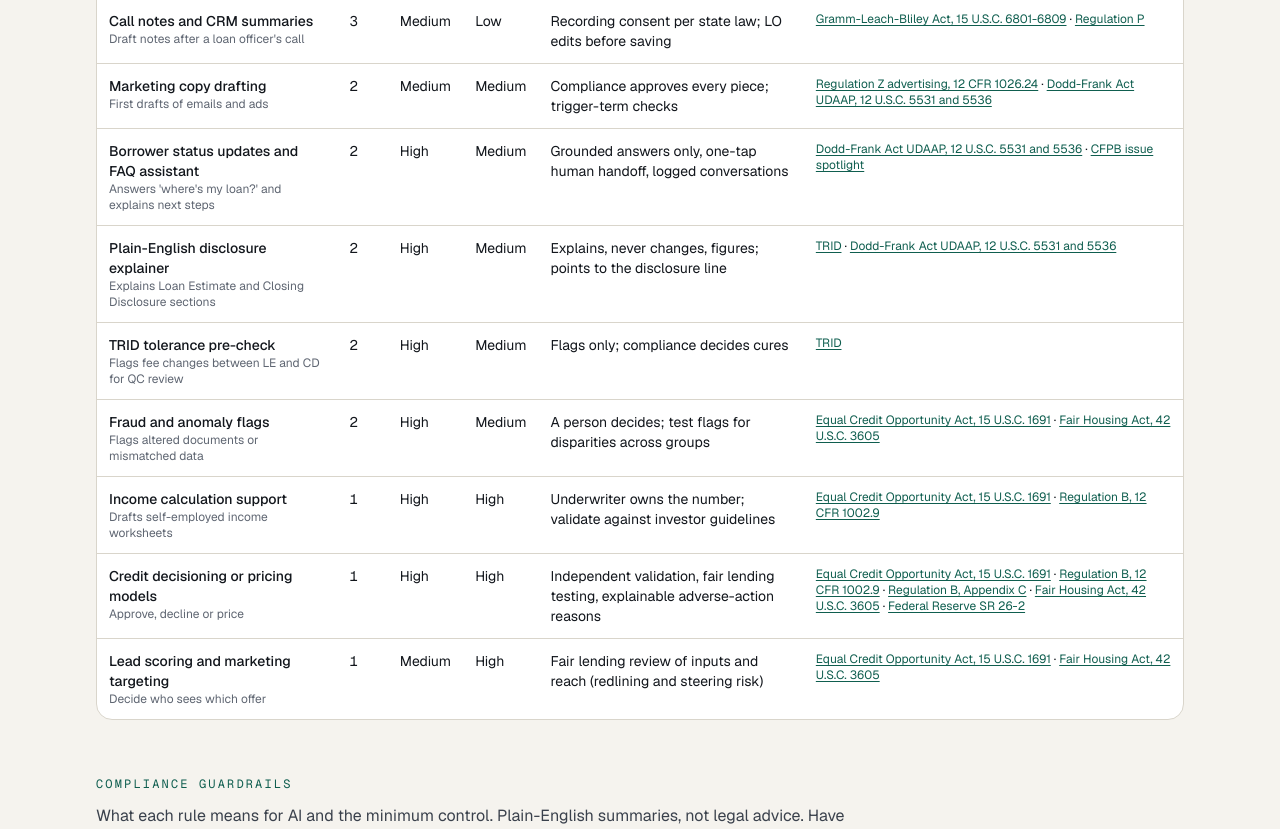
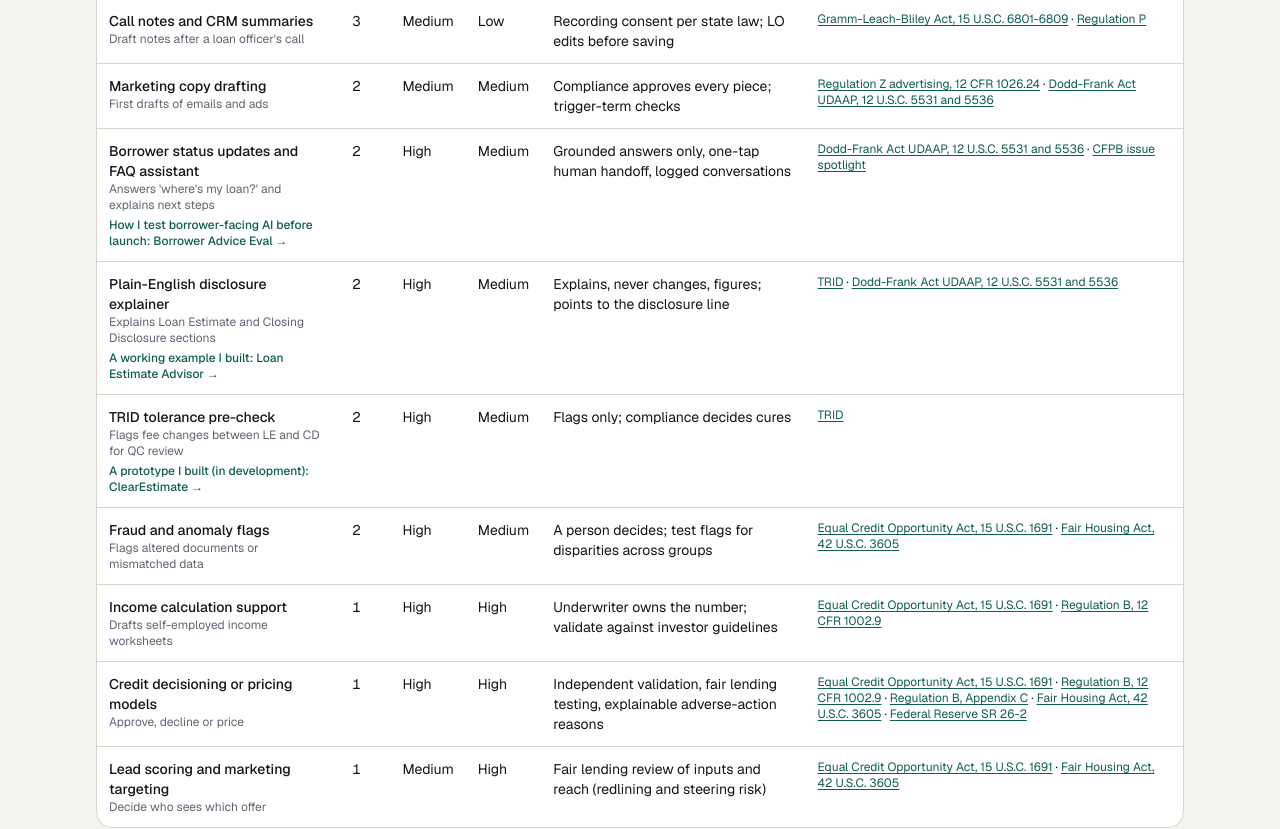
Before and after one commit to XBitcoinBytes/shaun-barry-portfolio, a Next.js app: page /lender-ai-roadmap in a window 1280 px wide. Shown: the part 1740-2569 px from the top of the page. Built offline with nearby package versions, Linux system fonts and the light colour scheme.

Commit message:
Roadmap: proof links in the use-case table; correct scroll-region labels

```diff
--- a/src/app/lender-ai-roadmap/page.tsx
+++ b/src/app/lender-ai-roadmap/page.tsx
@@ -103,13 +103,13 @@ export default function LenderAiRoadmapPage() {
           <section id="use-cases" aria-labelledby="uc-h" className="mt-14 scroll-mt-28">
             <Kicker id="uc-h">Use cases ranked by value and risk</Kicker>
             <p className="mt-3 max-w-3xl text-ink-2">Ratings are my judgment for a typical lender, not measured results. Tier 3 is where to start; Tier 1 needs full model risk and fair lending controls.</p>
-            <div className="mt-5 overflow-x-auto rounded-2xl border border-line bg-white" tabIndex={0} role="region" aria-label="Build, buy or partner table (scrolls sideways)">
+            <div className="mt-5 overflow-x-auto rounded-2xl border border-line bg-white" tabIndex={0} role="region" aria-label="Use cases table (scrolls sideways)">
               <table className="w-full min-w-[760px] text-left text-sm">
                 <thead className="border-b border-line bg-paper/60"><tr><th className="p-3">Use case</th><th className="p-3">Tier</th><th className="p-3">Value</th><th className="p-3">Risk</th><th className="p-3">Minimum controls</th><th className="p-3">Rules</th></tr></thead>
                 <tbody>
                   {[...useCases].sort((a, b) => b.tier - a.tier).map((u) => (
                     <tr key={u.name} className="border-b border-line align-top last:border-0">
-                      <td className="p-3"><span className="font-medium">{u.name}</span><span className="block text-xs text-muted">{u.example}</span></td>
+                      <td className="p-3"><span className="font-medium">{u.name}</span><span className="block text-xs text-muted">{u.example}</span>{u.proof ? <a href={u.proof.href} className="mt-1 block text-xs font-medium text-accent underline-offset-4 hover:underline">{u.proof.label} →</a> : null}</td>
                       <td className="p-3 font-mono">{u.tier}</td><td className="p-3">{u.value}</td><td className="p-3">{u.risk}</td>
                       <td className="p-3">{u.controls}</td><td className="p-3"><Cites ids={u.rules} /></td>
                     </tr>
@@ -137,7 +137,7 @@ export default function LenderAiRoadmapPage() {
 
           <section aria-labelledby="bb-h" className="mt-14">
             <Kicker id="bb-h">Build, buy or configure</Kicker>
-            <div className="mt-5 overflow-x-auto rounded-2xl border border-line bg-white" tabIndex={0} role="region" aria-label="Compliance guardrails table (scrolls sideways)">
+            <div className="mt-5 overflow-x-auto rounded-2xl border border-line bg-white" tabIndex={0} role="region" aria-label="Build, buy or configure table (scrolls sideways)">
               <table className="w-full min-w-[640px] text-left text-sm">
                 <thead className="border-b border-line bg-paper/60"><tr><th className="p-3">Option</th><th className="p-3">When it fits</th><th className="p-3">What you take on</th><th className="p-3">Typical pick</th></tr></thead>
                 <tbody>{buildBuy.map((b) => (<tr key={b.opt} className="border-b border-line last:border-0"><td className="p-3 font-medium">{b.opt}</td><td className="p-3">{b.when}</td><td className="p-3">{b.watch}</td><td className="p-3 text-ink-2">{b.pick}</td></tr>))}</tbody>
```
